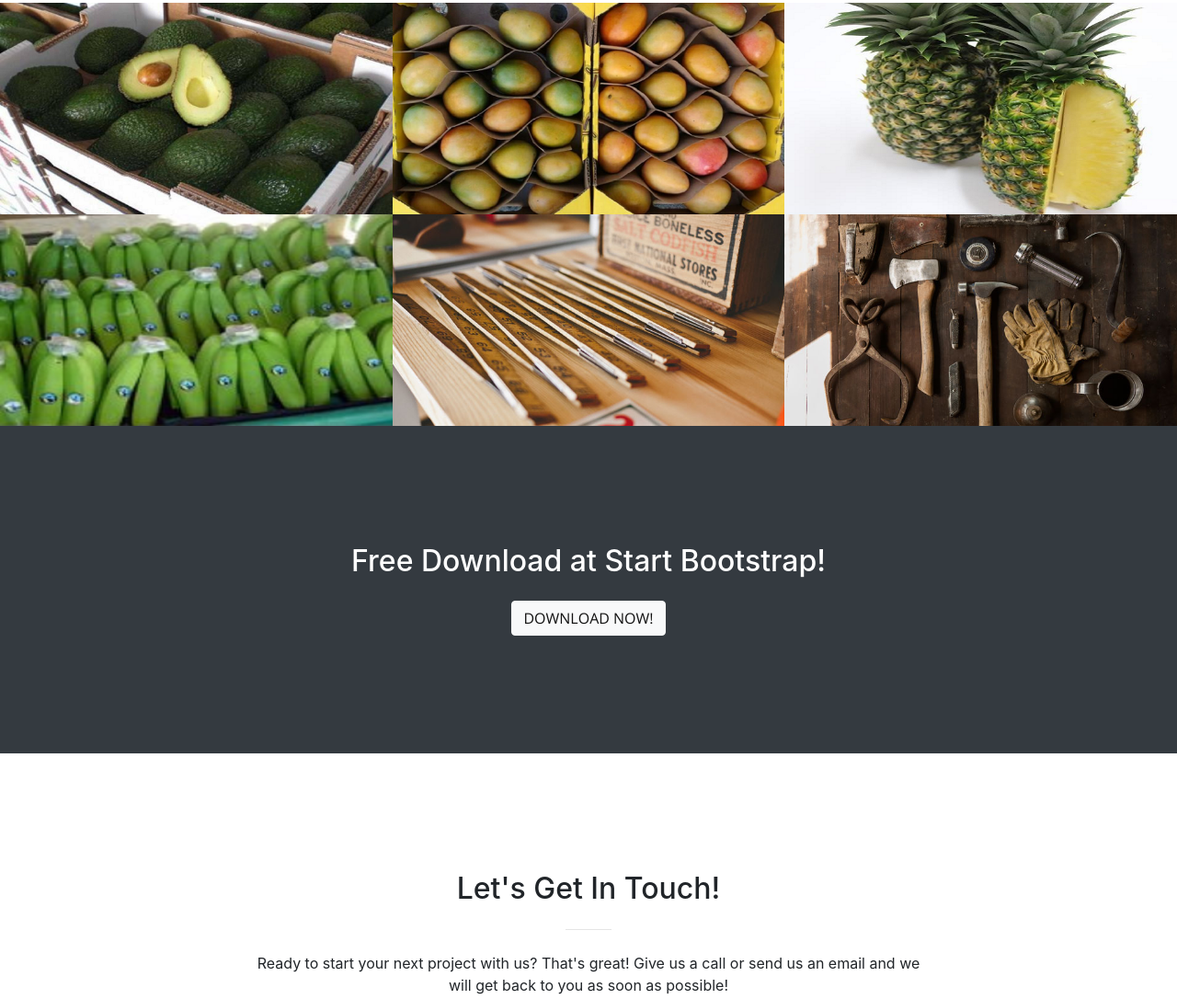
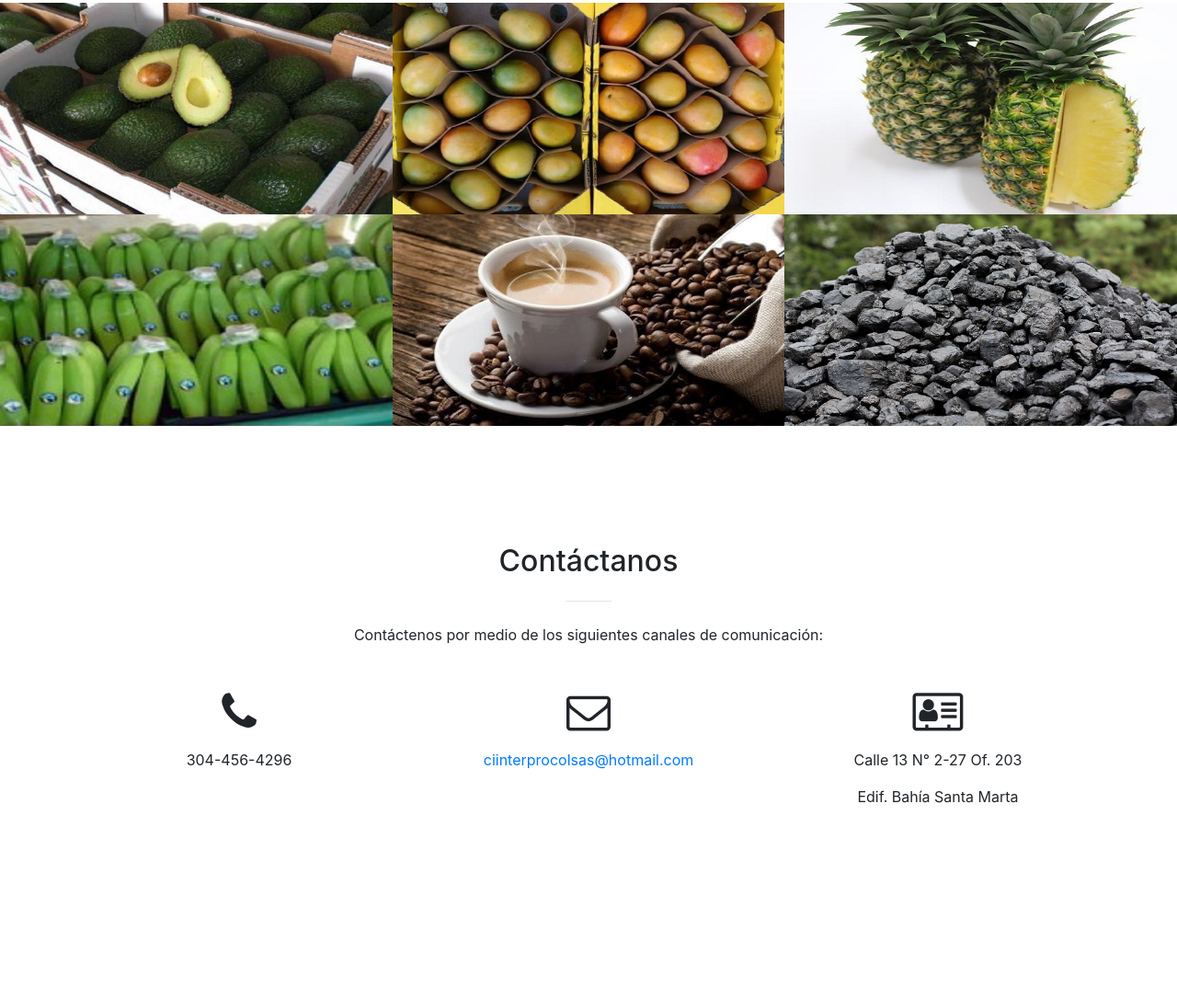
Before and after one commit to imclassy/interprocol, a website with bundled scripts: page index.html in a window 1280 px wide. Shown: the part 1915-3001 px from the top of the page at 92% size. After the commit the page ends 2937 px from the top, so only its background shows below. Built offline with nearby package versions, Linux system fonts and the light colour scheme.

Commit message:
Se modifico seccion de contacto, se agrego fotos de carbon y cafe

```diff
--- a/index.html
+++ b/index.html
@@ -8,7 +8,7 @@
     <meta name="description" content="">
     <meta name="author" content="">
 
-    <title>Creative - Start Bootstrap Theme</title>
+    <title>C.I Interprocol S.A.S</title>
 
     <!-- Bootstrap core CSS -->
     <link href="vendor/bootstrap/css/bootstrap.min.css" rel="stylesheet">
@@ -22,7 +22,7 @@
     <link href="vendor/magnific-popup/magnific-popup.css" rel="stylesheet">
 
     <!-- Custom styles for this template -->
-    <link href="css/creative.min.css" rel="stylesheet">
+    <link href="css/creative.css" rel="stylesheet">
 
   </head>
 
@@ -88,7 +88,7 @@
       <div class="container">
         <div class="row">
           <div class="col-lg-12 text-center">
-            <h2 class="section-heading">Ofrecemos</h2>
+            <h2 class="section-heading">Nuestros Servicios</h2>
             <hr class="my-4">
           </div>
         </div>
@@ -184,37 +184,37 @@
                     Agrícola
                   </div>
                   <div class="project-name">
-                    Project Name
+                    Banano
                   </div>
                 </div>
               </div>
             </a>
           </div>
           <div class="col-lg-4 col-sm-6">
-            <a class="portfolio-box" href="img/portfolio/fullsize/5.jpg">
-              <img class="img-fluid" src="img/portfolio/thumbnails/5.jpg" alt="">
+            <a class="portfolio-box" href="img/portfolio/fullsize/cafe.jpg">
+              <img class="img-fluid" src="img/portfolio/thumbnails/cafe.png" alt="">
               <div class="portfolio-box-caption">
                 <div class="portfolio-box-caption-content">
                   <div class="project-category text-faded">
-                    Category
+                    Agrícola
                   </div>
                   <div class="project-name">
-                    Project Name
+                    Café
                   </div>
                 </div>
               </div>
             </a>
           </div>
           <div class="col-lg-4 col-sm-6">
-            <a class="portfolio-box" href="img/portfolio/fullsize/6.jpg">
-              <img class="img-fluid" src="img/portfolio/thumbnails/6.jpg" alt="">
+            <a class="portfolio-box" href="img/portfolio/fullsize/carbon.jpg">
+              <img class="img-fluid" src="img/portfolio/thumbnails/carbon.png" alt="">
               <div class="portfolio-box-caption">
                 <div class="portfolio-box-caption-content">
                   <div class="project-category text-faded">
-                    Category
+                    Minero
                   </div>
                   <div class="project-name">
-                    Project Name
+                    Carbón
                   </div>
                 </div>
               </div>
@@ -224,32 +224,38 @@
       </div>
     </section>
 
+    <!--
     <section class="bg-dark text-white">
       <div class="container text-center">
         <h2 class="mb-4">Free Download at Start Bootstrap!</h2>
         <a class="btn btn-light btn-xl sr-button" href="http://startbootstrap.com/template-overviews/creative/">Download Now!</a>
       </div>
-    </section>
+    </section> -->
 
     <section id="contact">
       <div class="container">
         <div class="row">
           <div class="col-lg-8 mx-auto text-center">
-            <h2 class="section-heading">Let's Get In Touch!</h2>
+            <h2 class="section-heading">Contáctanos</h2>
             <hr class="my-4">
-            <p class="mb-5">Ready to start your next project with us? That's great! Give us a call or send us an email and we will get back to you as soon as possible!</p>
+            <p class="mb-5">Contáctenos por medio de los siguientes canales de comunicación:</p>
           </div>
         </div>
         <div class="row">
           <div class="col-lg-4 ml-auto text-center">
             <i class="fa fa-phone fa-3x mb-3 sr-contact"></i>
-            <p>123-456-6789</p>
+            <p>304-456-4296</p>
           </div>
           <div class="col-lg-4 mr-auto text-center">
             <i class="fa fa-envelope-o fa-3x mb-3 sr-contact"></i>
             <p>
-              <a href="mailto:your-email@your-domain.com">feedback@startbootstrap.com</a>
+              <a href="mailto:ciinterprocolsas@hotmail.com">ciinterprocolsas@hotmail.com</a>
             </p>
+          </div>
+          <div class="col-lg-4 ml-auto text-center">
+            <i class="fa fa-address-card-o fa-3x mb-3 sr-contact"></i>
+            <p>Calle 13 N° 2-27 Of. 203</p>
+            <p> Edif. Bahía Santa Marta</p>
           </div>
         </div>
       </div>
```
Also changed, not shown: img/portfolio/thumbnails/cafe.png (added), img/portfolio/thumbnails/carbon.png (added).
